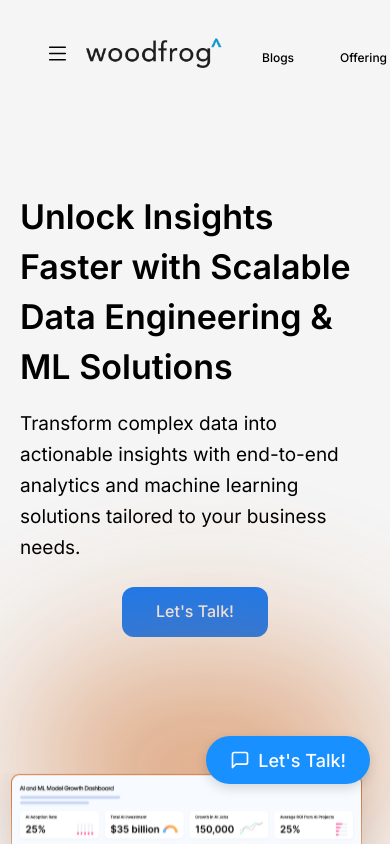
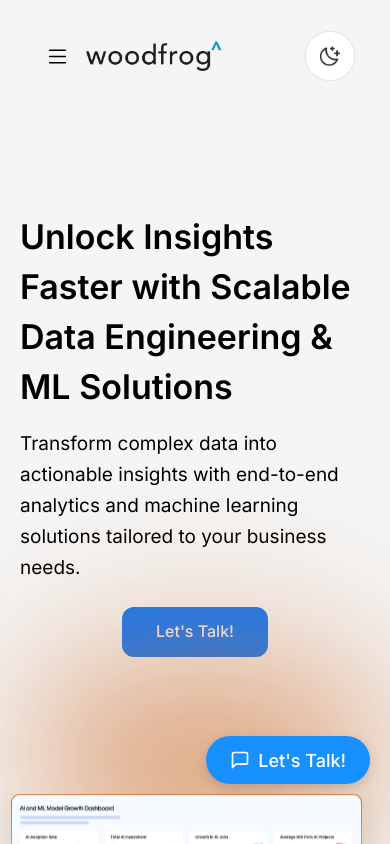
Before and after one commit to woodfrog-design/woodfrog-website, a React (Create React App) app: page / in a window 390 px wide. Shown: the top 844 px of the page. Built offline with nearby package versions, Linux system fonts and the light colour scheme; no server answers; a web font is replaced by a local one.

Commit message:
second commit

```diff
--- a/src/components/HeaderComponent.module.css
+++ b/src/components/HeaderComponent.module.css
@@ -373,22 +373,23 @@
 
 }
 
-/* Ensure menu is visible on iPad Mini */
-@media (max-width: 768px) {
+/* Medium devices (tablets, 768px and up) */
+@media (max-width: 767px) {
+  .aboutUs {
+    width: 100px;
+  }
+
   .menu {
-    display: flex !important; /* Override previous rule */
-    flex-direction: row; /* Ensure it's a row-based layout */
-    justify-content: space-between; /* Ensure spacing between menu items */
-    gap: var(--gap-base); /* Maintain consistent gap */
-    font-size: 12px;
+    display: none; /* Hide menu on smaller screens */
   }
-}
 
-/* Hide menu on smaller devices (below iPad Mini size) */
-@media (max-width: 767px) {
-  .menu {
-    display: none;
+  /* Maintain alignment for mobile menu */
+  .logoContainer {
+    height: 80px; /* Standardized height */
+  display: flex;
+    align-items: center; /* For mobile, center alignment is better */
   }
+
 }
 
 /* Updated link styles */
```
